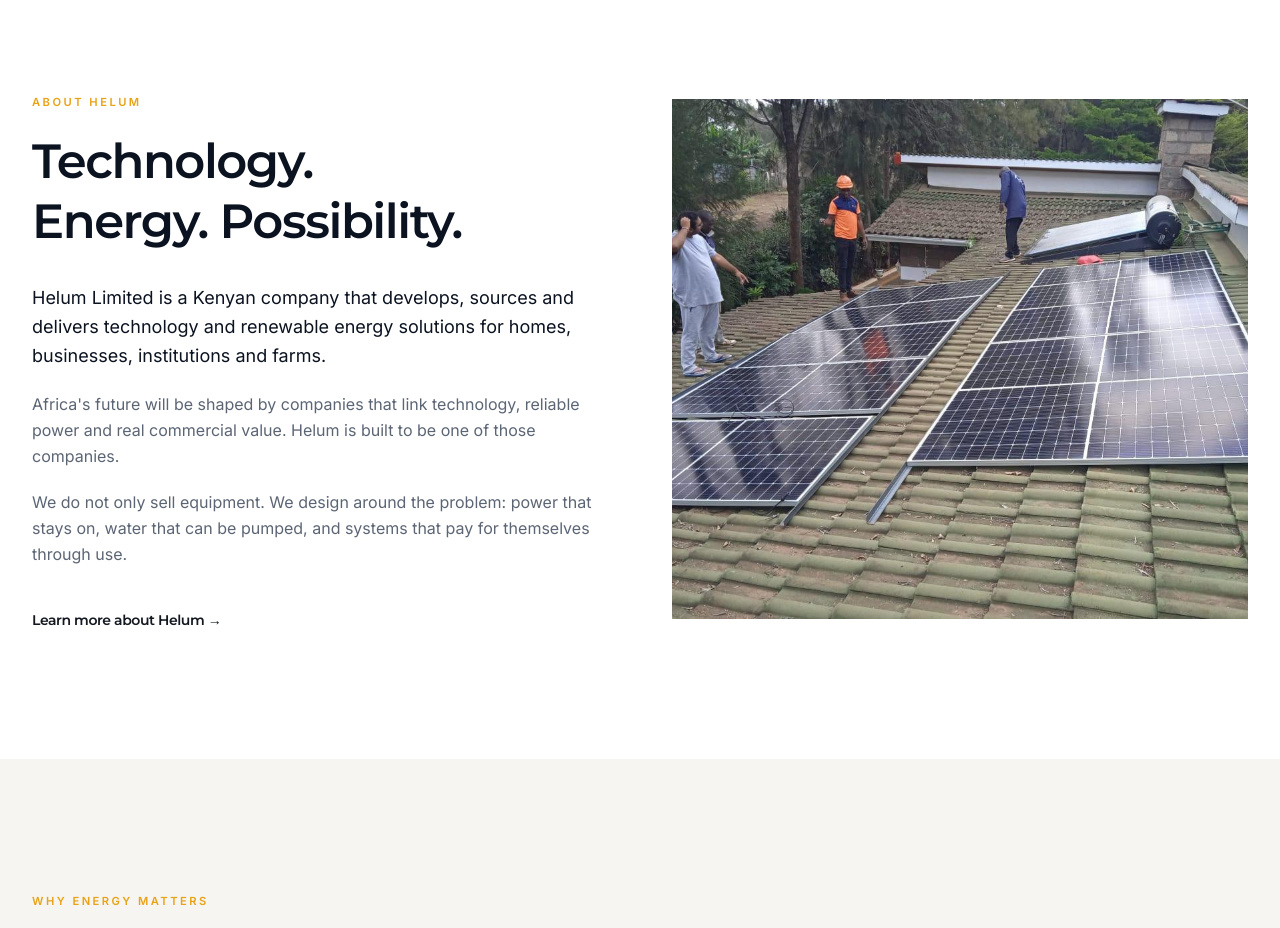
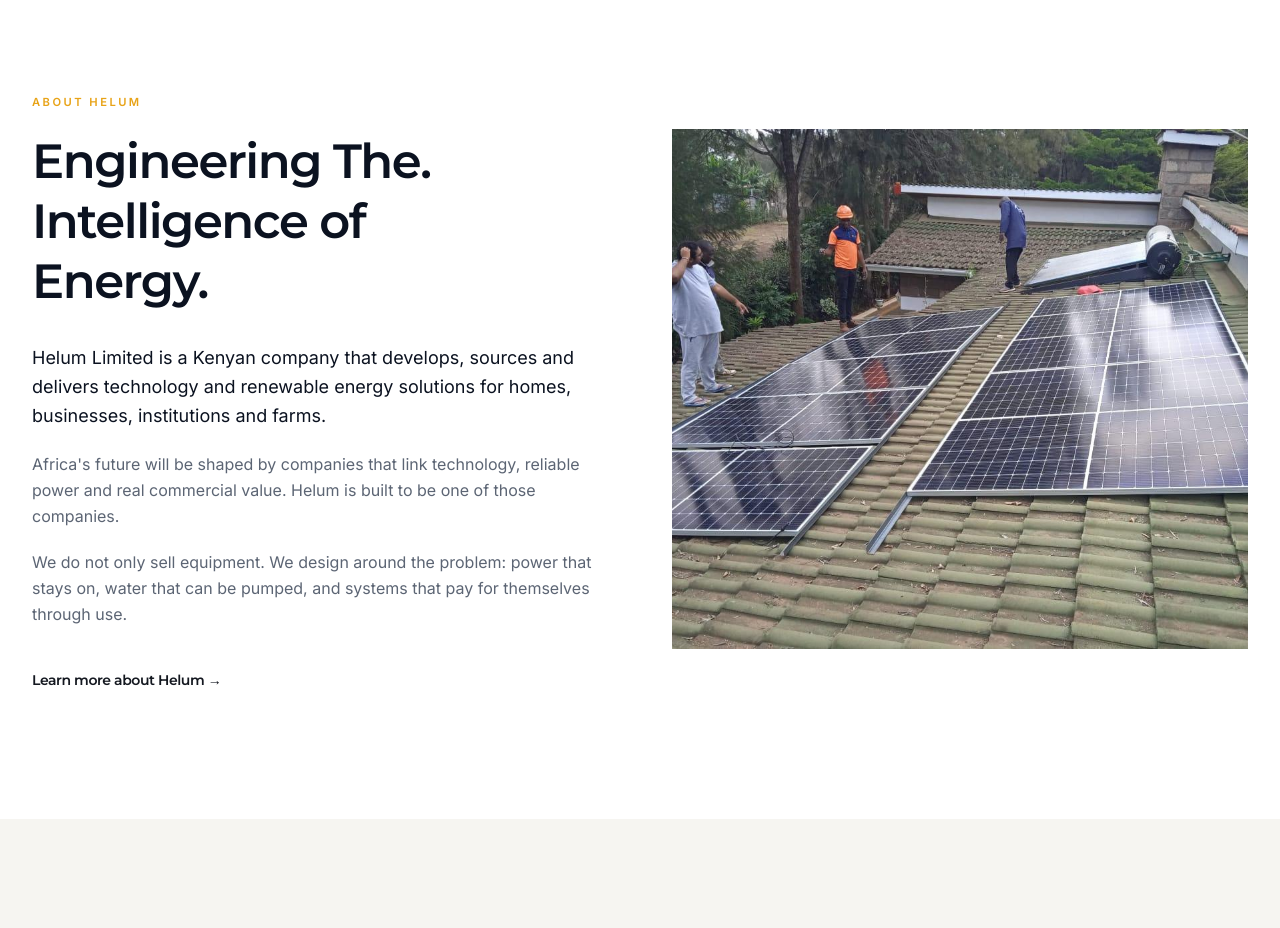
Before and after one commit to Levy254885/helum-limited-website, a Next.js app: page / in a window 1280 px wide. Shown: the part 840-1768 px from the top of the page. Built offline with nearby package versions, Linux system fonts and the light colour scheme.

Commit message:
Update page.tsx

```diff
--- a/src/app/page.tsx
+++ b/src/app/page.tsx
@@ -18,7 +18,8 @@
           <Reveal className="lg:col-span-6">
             <p className="eyebrow mb-5">About Helum</p>
             <h2 className="mb-8 max-w-[14ch] font-display text-4xl font-semibold leading-tight text-[var(--color-ink)] sm:text-5xl">
-              Technology. Energy. Possibility.
+              Engineering The.
+Intelligence of Energy.
             </h2>
             <p className="mb-5 text-lg leading-relaxed text-[var(--color-ink)]">{about.lead}</p>
             <p className="mb-5 leading-relaxed text-[var(--color-muted)]">{about.belief}</p>
```
